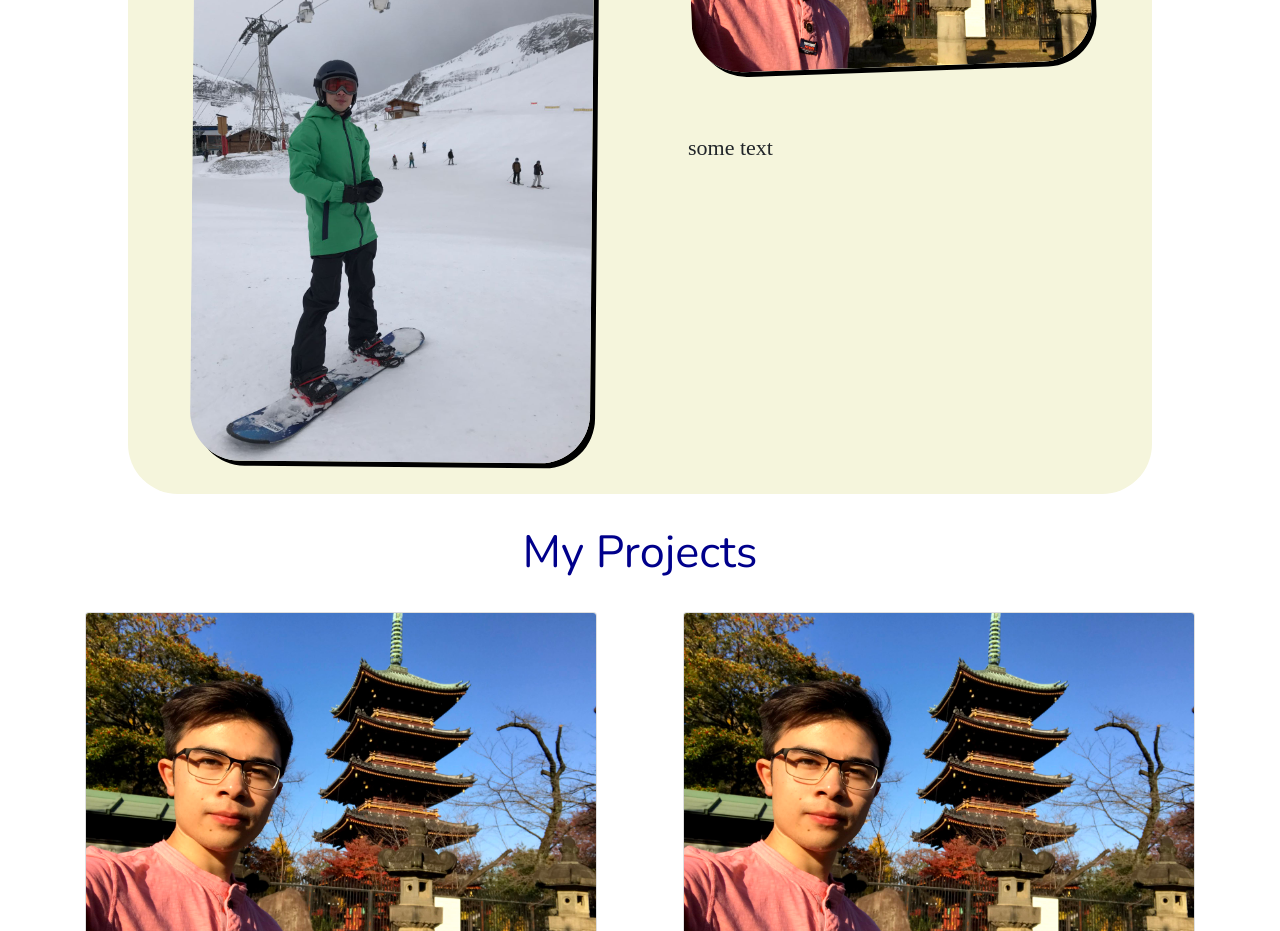
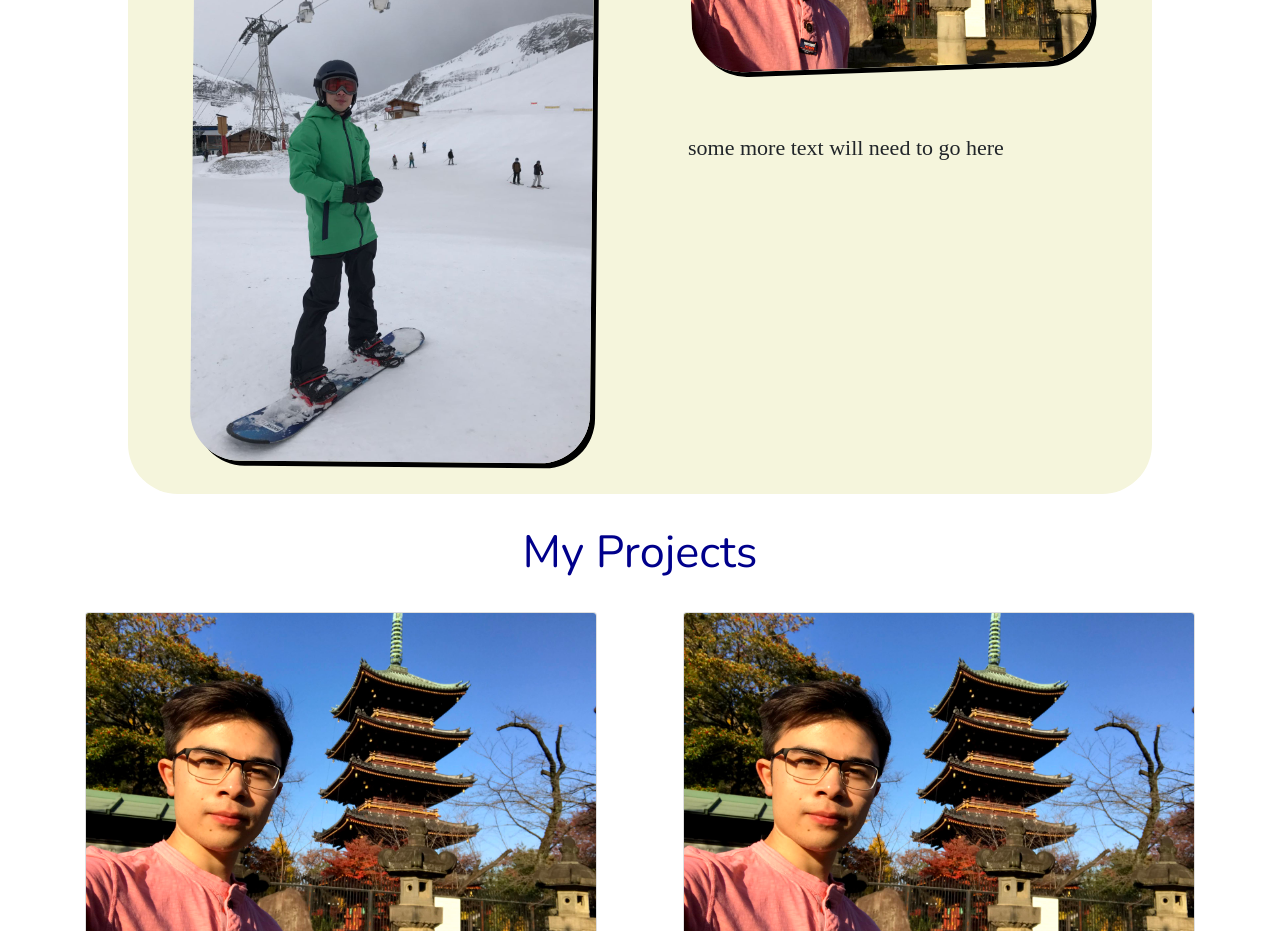
Before and after one commit to Aaron-Marsh/online-portfolio, a React app: page / in a window 1280 px wide. Shown: the part 1160-2091 px from the top of the page. Built offline with nearby package versions, Linux system fonts and the light colour scheme; a web font is replaced by a local one.

Commit message:
test gac alias

```diff
--- a/src/components/About/About.js
+++ b/src/components/About/About.js
@@ -18,7 +18,7 @@ function About() {
                     </div>
                     <div>
                         <img src={japanImage} className="about-image1" alt="Aaron in Japan" />
-                        <p className="about-paragraphs">some text</p>
+                        <p className="about-paragraphs">some more text will need to go here</p>
                     </div>
                 </div>
             </div>
```
